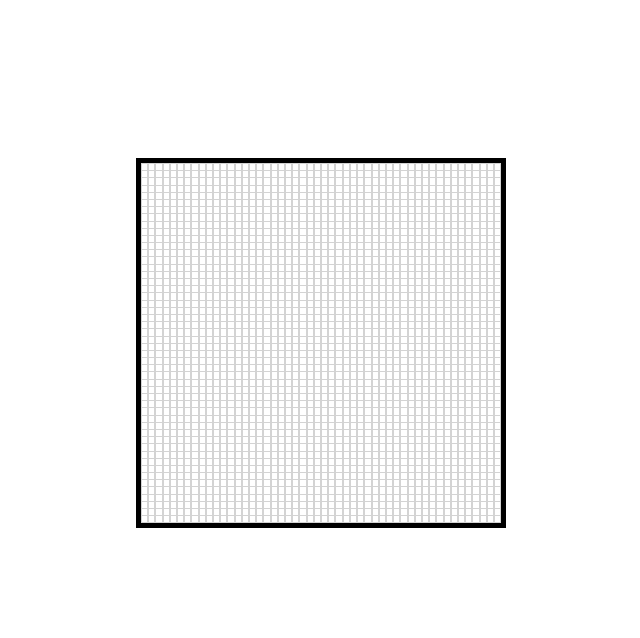
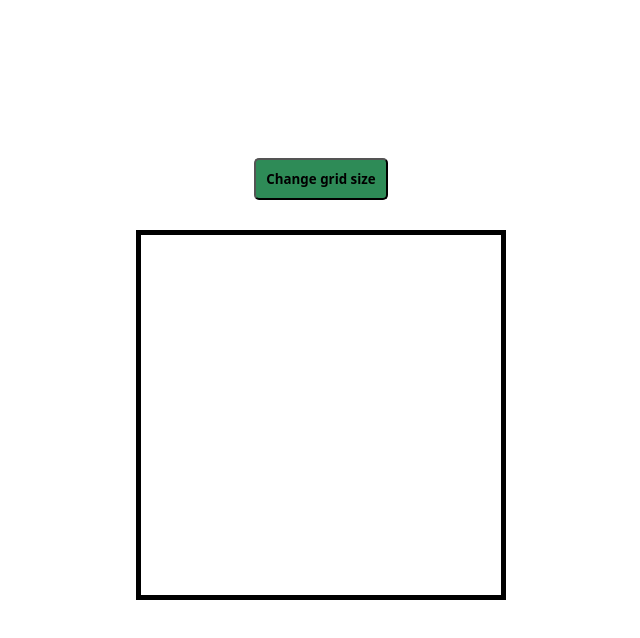
Before and after one commit to chocolatemilkcookie/odin-etchasketch, a plain HTML site: page index.html in a window 1280 px wide. Shown: the whole page, without its empty margins (319-959 px from the left). Drawn offline with Linux system fonts and the light colour scheme.

Commit message:
Add a button that allows users to choose their desired grid size

```diff
--- a/etch.js
+++ b/etch.js
@@ -1,15 +1,34 @@
 let container = document.querySelector(".container");
+let gridBtn = document.querySelector("#gridbtn");
 
 let gridDimensions = 360;
-let gridSize = 50;
-let borderSize = (1 * gridSize) ;
-let squareSize = (gridDimensions- borderSize) /gridSize;
+let gridSize;
+let borderSize;
+let squareSize;
+let rowSize;
+
+gridBtn.addEventListener("click" , () => {
+    let desiredSize = prompt("Enter desired grid squares per side");
+    gridSize = +desiredSize;
+    calculateGridDimensions();
+    createGrid();
+    console.log(gridSize);
+});
+
+
+function calculateGridDimensions(){
+
+    borderSize = (1 * gridSize) ;
+    squareSize = (gridDimensions- borderSize) /gridSize;
     rowSize = gridDimensions/gridSize
     console.log(squareSize);
 
+}
+
+
+function createGrid(){
 
     // Creating a row
-
 
     for(let j = 0; j<gridSize; j++){
 
@@ -37,11 +56,10 @@ for(let j = 0; j<gridSize; j++){
             row.appendChild(square);
 
             square.addEventListener("mouseenter", hover);
-
         }
-
     }
 
     function hover(e){
         e.target.style.backgroundColor = "pink";
     }
+}
--- a/index.html
+++ b/index.html
@@ -7,6 +7,7 @@
     <link rel="stylesheet" href="style.css">
 </head>
 <body>
+    <div><button id="gridbtn">Change grid size</button></div>
     <div class="container">
 
     </div>
--- a/style.css
+++ b/style.css
@@ -12,3 +12,12 @@ body{
     display: flex;
     flex-direction: column;
 }
+
+#gridbtn{
+    padding: 10px;
+    margin-bottom: 30px;
+    font-weight: 600;
+    font-family: system-ui, -apple-system, BlinkMacSystemFont, 'Segoe UI', Roboto, Oxygen, Ubuntu, Cantarell, 'Open Sans', 'Helvetica Neue', sans-serif;
+    border-radius: 5px;
+    background-color: seagreen;
+}
```
Lines whose indentation alone changed are shown as unchanged.
